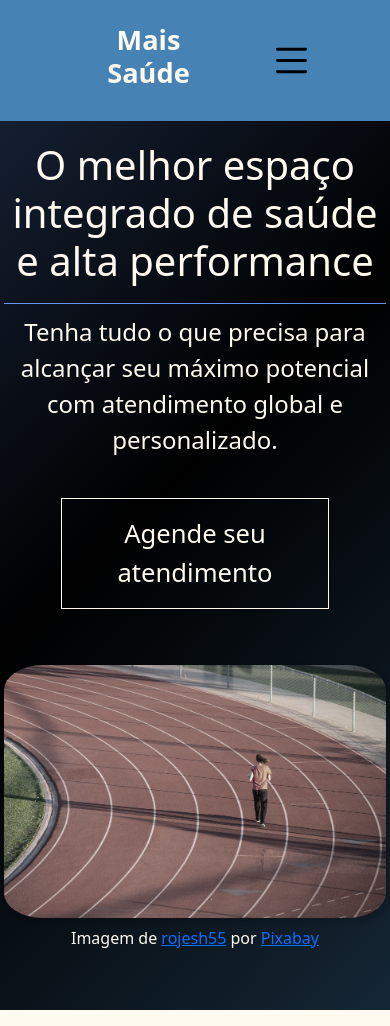
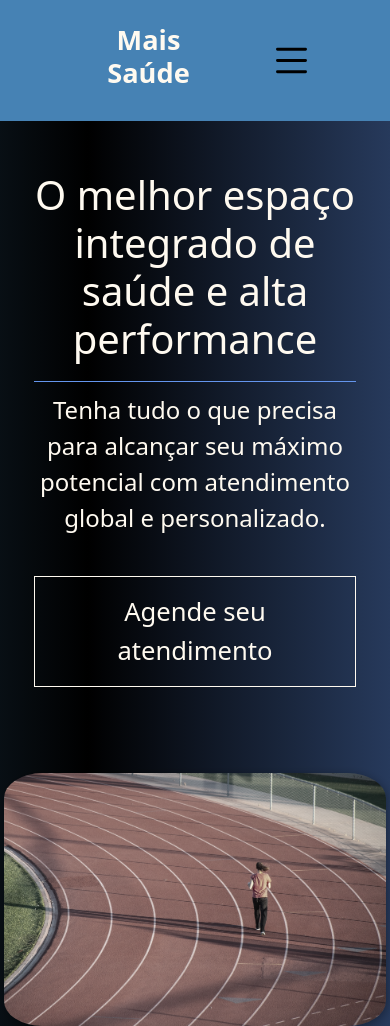
Before and after one commit to coutinhojessica/maisSaude, a website: page index.html in a window 390 px wide. Shown: the top 1026 px of the page. Drawn offline with nearby package versions, Linux system fonts and the light colour scheme.

Commit message:
style: ajusta a seção home para o mobile.

```diff
--- a/src/css/style.css
+++ b/src/css/style.css
@@ -1,19 +1,19 @@
-:root{
+:root {
   --preto: #000000;
-  --vermelhoEscuro: #8B0000; /*avisos*/
-  --azul: #6495ED;
-  --azulClaro: #4682B4;
-  --brancoFloral: #FFFAF0;
+  --vermelhoEscuro: #8b0000; /*avisos*/
+  --azul: #6495ed;
+  --azulClaro: #4682b4;
+  --brancoFloral: #fffaf0;
 }
 
-*{
+* {
   box-sizing: border-box;
   margin: 0;
   padding: 0;
   /* outline: 1px solid red; */
 }
 
-body{
+body {
   font-size: 16px;
   min-height: 100vh;
   max-width: 100vw;
@@ -22,22 +22,22 @@ body{
 
 /* Estilo do cabeçalho */
 
-.cabecalho{
+.cabecalho {
   background-color: var(--azulClaro);
 }
 
-.nav-bar{
+.nav-bar {
   padding: 1.5rem 6rem;
 }
 
 /* Logo e título */
 
-.title{
+.title {
   font-size: 1.7rem;
 }
 
 .title,
-.nav-list > .list > .nav-item > .nav-link{
+.nav-list > .list > .nav-item > .nav-link {
   color: var(--brancoFloral);
   font-weight: 700;
   height: 100%;
@@ -45,26 +45,32 @@ body{
 
 /* Menu */
 
-.nav-bar .nav-list .list{
+.nav-bar .nav-list .list {
   list-style: none;
 }
 
-.nav-bar  .nav-list .list .nav-item{
+.nav-bar .nav-list .list .nav-item {
   padding: 0 15px;
 }
 
-.nav-bar .nav-list .list .nav-item .nav-link{
+.nav-bar .nav-list .list .nav-item .nav-link {
   text-decoration: none;
   font-size: 1.4rem;
 }
 
 /* Apresentação da empresa - feat/home-intro */
 
-.apresentacao{
-  min-height: 100vh;
+.apresentacao {
+  width: 100%;
+  height: 95vh;
   color: var(--brancoFloral);
   /* Gradient setup */
-    background: linear-gradient(-45deg, var(--azulClaro), var(--preto), var(--azul));
+  background: linear-gradient(
+    -45deg,
+    var(--azulClaro),
+    var(--preto),
+    var(--azul)
+  );
   background-size: 400% 400%;
 
   /* Animation */
@@ -87,44 +93,44 @@ body{
   }
 }
 
-.apresentacaoText{
+.apresentacaoText {
   width: 50%;
 }
 
-.text-intro{
-  font-size: 2.5rem;
-  width: 70%;
+.text-intro {
+  font-size: 3.5rem;
+  width: 80%;
   padding-bottom: 10px;
 }
 
-.descricao{
-  width: 60%;
+.descricao {
+  width: 70%;
   padding-top: 10px;
   font-size: 1.5rem;
   border-top: 1px double var(--azul);
 }
 
-.apresentacaoImg{
+.apresentacaoImg {
   width: 50%;
 }
 
-.img-corrida{
+.img-corrida {
   width: 75%;
   border-radius: 10%;
   padding: 0;
-  box-shadow: 2px 2px 10px rgba(0,0,0,.3);
+  box-shadow: 2px 2px 10px rgba(0, 0, 0, 0.3);
   /* Aplica o filtro preto e branco */
   -webkit-filter: grayscale(100%); /* Suporte para navegadores WebKit */
   filter: grayscale(70%);
   transition: 0.5s ease; /* Suaviza a transição */
 }
 
-.img-corrida:hover{
+.img-corrida:hover {
   -webkit-filter: none;
   filter: none;
   transform: scale(1.1);
   rotate: 360deg;
-    box-shadow: 2px 2px 20px rgba(0,0,0,.5);
+  box-shadow: 2px 2px 20px rgba(0, 0, 0, 0.5);
 }
 
 .agendarAtendimento {
@@ -135,95 +141,129 @@ body{
   font-size: 1.6rem;
 }
 
- .agendarAtendimento:hover{
+.agendarAtendimento:hover {
   transform: scale(1.1) skewY(1deg);
-  box-shadow: 2px 2px 10px rgba(0,0,0,.3);
+  box-shadow: 2px 2px 10px rgba(0, 0, 0, 0.3);
 }
 
- .frase-lema{
+.frase-lema {
   font-size: 2.5rem;
   width: 65%;
 }
 
 /* Menu Mobile - Responsividade */
 
-.mobile-menu-icon{
+.mobile-menu-icon {
   display: none;
 }
 
-.mobile-menu{
+.mobile-menu {
   display: none;
 }
 
-@media screen  and  (max-width: 768px){
-  .nav-bar{
+@media screen and (max-width: 768px) {
+  .nav-bar {
     padding: 1.5rem 4rem;
   }
 
-  .nav-item{
+  .nav-item {
     display: none;
   }
 
-  .mobile-menu-icon{
+  .mobile-menu-icon {
     display: block;
     background-color: transparent;
     color: var(--brancoFloral);
   }
 
-  .mobile-menu-icon button{
+  .mobile-menu-icon button {
     background-color: transparent;
     border: none;
     outline: none;
     cursor: pointer;
   }
 
-  .mobile-menu{
+  .mobile-menu {
     width: 100%;
   }
 
-  .mobile-menu ul{
+  .mobile-menu ul {
     padding: 1rem;
     border-top: 2px solid var(--brancoFloral);
   }
 
-  .mobile-menu .nav-item{
+  .mobile-menu .nav-item {
     display: block;
     padding-top: 1.2rem;
   }
 
-  .mobile-menu .nav-item .nav-link{
+  .mobile-menu .nav-item .nav-link {
     color: var(--brancoFloral);
     font-weight: 700;
     margin: 5px 0;
   }
 
-  .open{
+  .open {
     display: block;
   }
 
   /* Apresentação da empresa */
-  .apresentacaoText{
+
+  .apresentacao {
+    width: 100%;
+    height: 100%;
+    padding: 5.5rem;
+     background: linear-gradient(
+    90deg,
+    var(--azulClaro),
+    var(--preto),
+    var(--azul)
+  );
+  background-size: 400% 400%;
+
+  /* Animation */
+  animation: gradient-shift 8s ease infinite;
+
+  /* Performance hint */
+  will-change: background-position;
+  }
+
+  /* Keyframes for smooth gradient movement */
+@keyframes gradient-shift {
+  0% {
+    background-position: 0% 50%;
+  }
+  50% {
+    background-position: 100% 50%;
+  }
+  100% {
+    background-position: 0% 50%;
+  }
+}
+
+  .apresentacaoText {
+    width: 100%;
+    padding: 30px;
+  }
+
+  .apresentacaoImg {
     width: 100%;
   }
 
-  .apresentacaoImg{
-  width: 100%;
-}
-
-  .text-intro{
+  .text-intro {
     font-size: 2.5rem;
     width: 100%;
   }
 
-.descricao{
-  width:100%;
+  .descricao {
+    width: 100%;
   }
 
-.agendarAtendimento{
-  width: 70%;
+  .agendarAtendimento {
+    height: 80%;
   }
 
-.img-corrida{
+  .img-corrida {
     border-radius: 10%;
     padding: 0;
     width: 100%;
```
Lines whose indentation alone changed are shown as unchanged.
